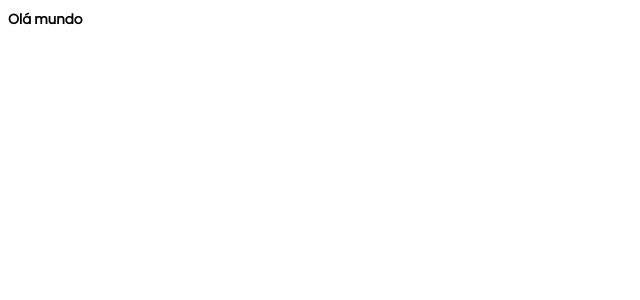
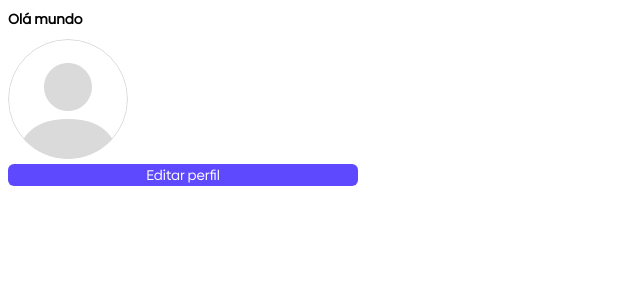
Before and after one commit to lRauane/devagram-react, a Next.js app: page / in a window 1280 px wide. Shown: the top 300 px of the page, without its empty margins (0-640 px from the left). Built offline with nearby package versions, Linux system fonts and the light colour scheme.

Commit message:
Configurando componentes

```diff
--- /dev/null
+++ b/components/Avatar/index.js
@@ -0,0 +1,14 @@
+import avatarPadrao from '../../public/Imagens/avatar.svg'
+
+export default function Avatar({ src }) {
+  const getAvatar = () => {
+    if (src && src !== "undefined") {
+      return src;
+    }
+    return avatarPadrao.src;
+  };
+
+  return(
+  <img src={getAvatar()} alt="Avatar" className="avatar" />
+  )
+}
--- /dev/null
+++ b/components/Button/button.scss
@@ -0,0 +1,36 @@
+@mixin botaoPrimario{
+  background-color: $corPrimaria1;
+    color: $branco1;
+}
+@mixin botaoOutline{
+  background-color: $branco1;
+  color: $corPrimaria1;
+  border: 1px solid $corPrimaria1;
+}
+
+.btn {
+  width: 100%;
+  border: none;
+  border-radius: 6px;
+  cursor: pointer;
+
+  &.primaria {
+    @include botaoPrimario;
+
+    &:hover {
+      @include botaoOutline;
+    }
+  }
+
+  &.outline {
+    @include botaoOutline;
+    &:hover {
+      @include botaoPrimario;
+    }
+  }
+
+  &:disabled {
+    cursor: no-drop;
+    opacity: 0.5;
+  }
+}
--- /dev/null
+++ b/components/Button/index.js
@@ -0,0 +1,7 @@
+export default function Button({ tipo = "button", texto, cor = "primaria", disabilitado = false, manipularClick }) {
+  return (
+    <button type={tipo} className={`btn ${cor}`} disabled={disabilitado} onClick={manipularClick}>
+      {texto}
+    </button>
+  );
+}
--- a/pages/index.js
+++ b/pages/index.js
@@ -1,5 +1,17 @@
+import Button from "../components/Button";
+import Avatar from "../components/Avatar";
+
 export default function Home() {
   return (
-    <h1>Olá mundo</h1>
-  )
+    <>
+      <h1>Olá mundo</h1>
+      <div style={{ width: 350 }}>
+        <Avatar/>
+        <Button
+          texto={"Editar perfil"}
+          manipularClick={() => console.log("clicou")}
+        />
+      </div>
+    </>
+  );
 }
--- a/styles/global.scss
+++ b/styles/global.scss
@@ -1,7 +1,13 @@
 @import 'variaveis.scss';
 @import '../public/Fontes/fonts.scss';
+@import '../components/Button/button.scss';
 
 *{
   font-family: $fontRegular;
   font-size: 14px;
 }
+
+.avatar{
+  border-radius: 50%;
+  object-fit: cover;
+}
```
Also changed, not shown: .eslintrc.json.
